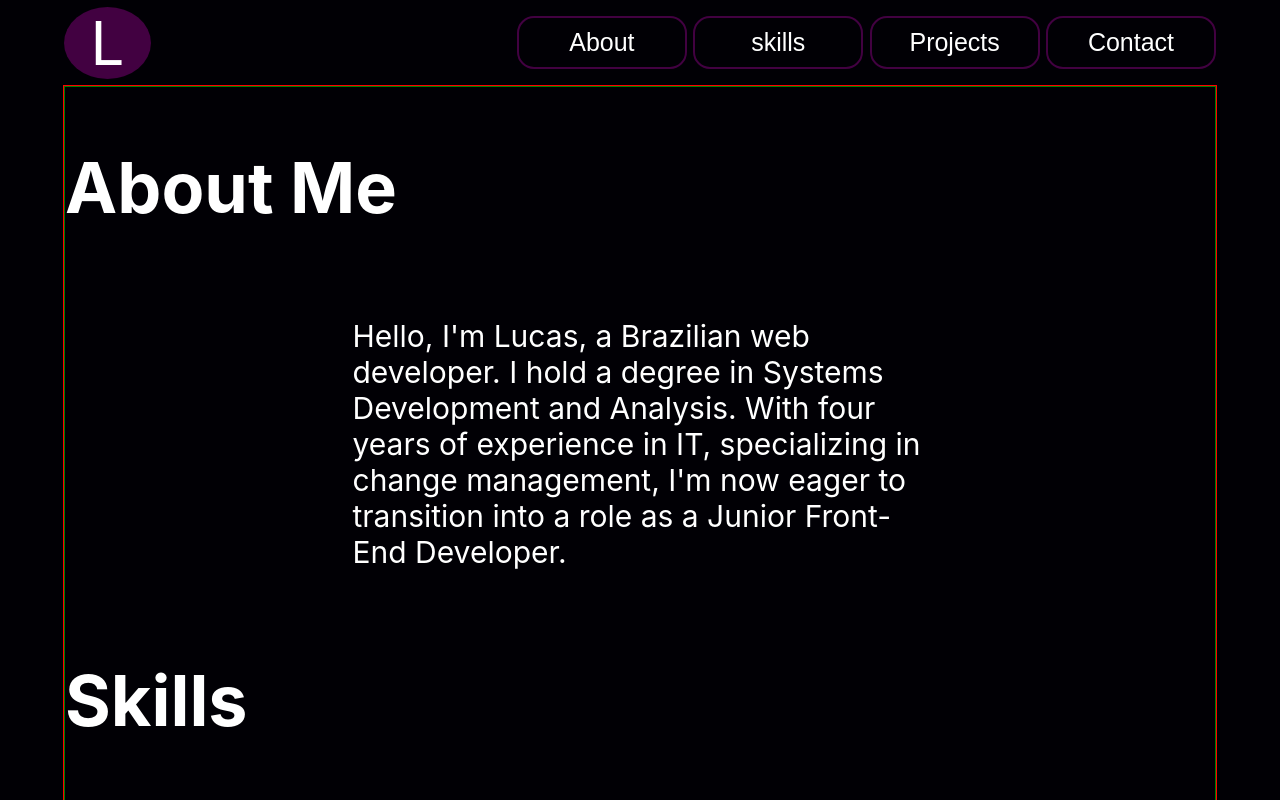
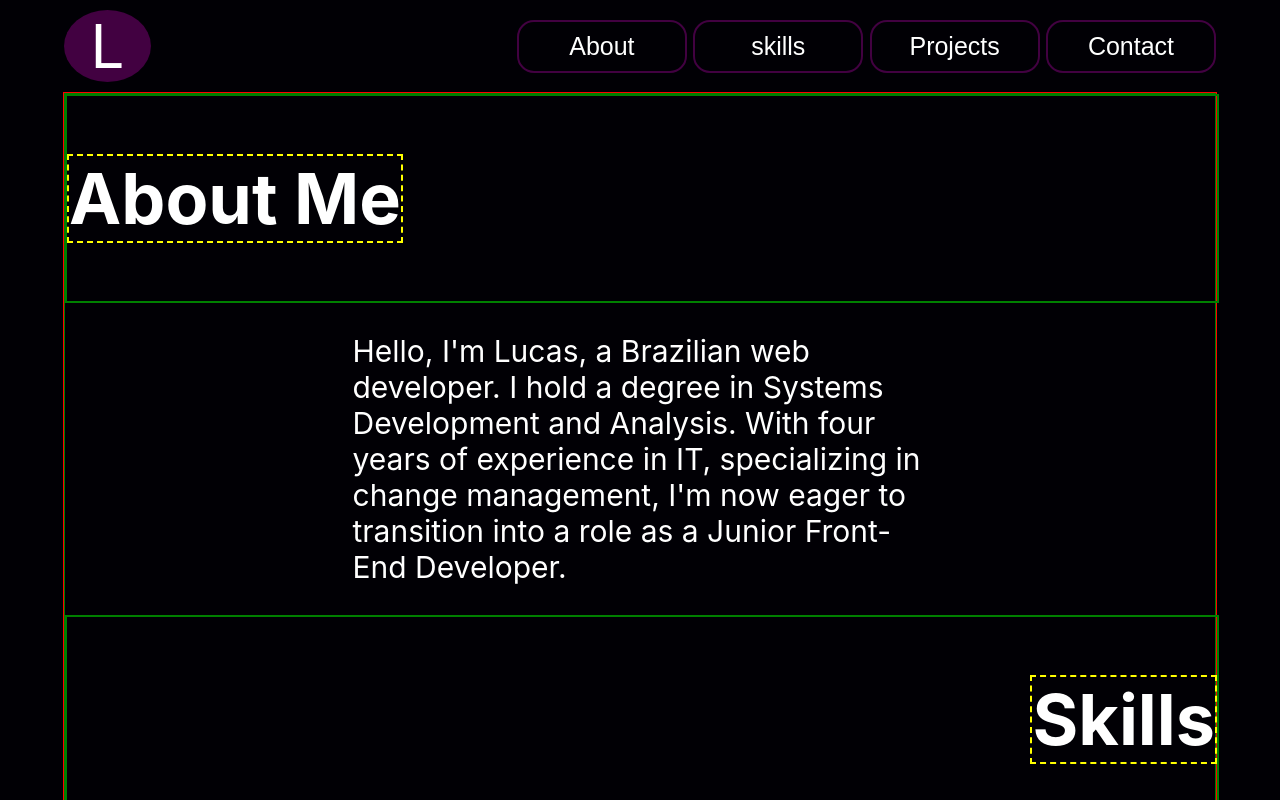
Before and after one commit to lucasRodrigues0/portfolio, a React (Create React App) app: page / in a window 1280 px wide. Shown: the top 800 px of the page. Built offline with nearby package versions, Linux system fonts and the light colour scheme.

Commit message:
alteração title

```diff
--- a/src/components/content/Content.js
+++ b/src/components/content/Content.js
@@ -10,18 +10,26 @@ const ContentContainer = styled.div`
   margin: auto;
   width: 90%;
   border: 1px solid red;
-`
+`;
 
 const SectionContainer = styled.div`
   display: flex;
   flex-direction: column;
   border: 1px solid green;
-`
+`;
 
 const Section = styled.section`
   display: flex;
   flex-direction: column;
-`
+`;
+
+const TitleWrapper = styled.div`
+  display: flex;
+  flex-direction: row;
+  justify-content: ${(props) => props.dir === "right" ? "right" : "left"};
+  width: 100%;
+  border: 2px solid green;
+`;
 
 const Title = styled.h1`
   background-color: transparent;
@@ -32,24 +40,29 @@ const Title = styled.h1`
     transition: text-shadow 0.3s ease-in;
     text-shadow: 5px 3px 22px rgba(66,1,65,0.79);
   }
+  border: 2px dashed yellow;
 `;
 
 const Paragraph = styled.p`
   width: 50%;
   font-size: 30px;
   margin-left: 25%;
-`
+`;
 
 export const Content = () => {
   return (
     <ContentContainer>
       <SectionContainer>
         <Section>
-          <Title>About Me</Title>
+          <TitleWrapper>
+            <Title>About Me</Title>
+          </TitleWrapper>
           <Paragraph>Hello, I'm Lucas, a Brazilian web developer. I hold a degree in Systems Development and Analysis. With four years of experience in IT, specializing in change management, I'm now eager to transition into a role as a Junior Front-End Developer.</Paragraph>
         </Section>
         <Section>
-          <Title dir="right">Skills</Title>
+          <TitleWrapper dir="right">
+            <Title>Skills</Title>
+          </TitleWrapper>
           {
             SKILLS.map((skill) => {
               return (
--- a/src/components/header/Header.js
+++ b/src/components/header/Header.js
@@ -49,8 +49,9 @@ const Logo = styled.div`
   display: block;
   font-size: 60px;
   height: 100%;
+  margin: 10px 0;
+  text-align: center;
   width: 87px;
-  text-align: center;
 `;
 
 const ButtonsWrapper = styled.div`
```
